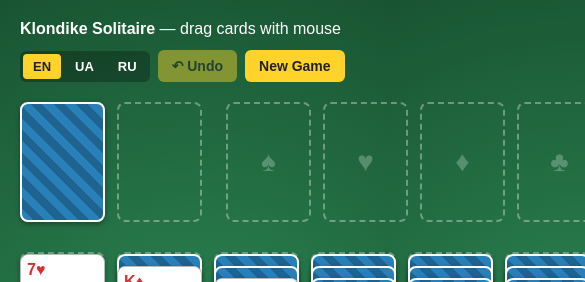
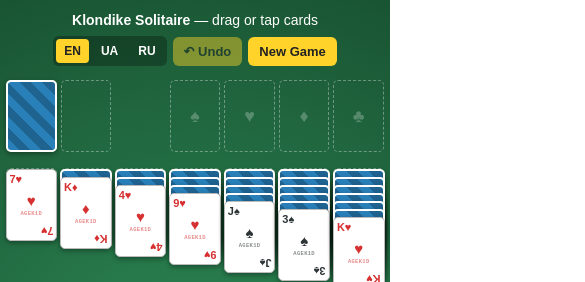
Before and after one commit to Agek1d/solitaire, a plain HTML site: page index.html in a window 390 px wide. Shown: the top 282 px of the page, 585 px wide, since content can reach past the window. Drawn offline with Linux system fonts and the light colour scheme.

Commit message:
Add files via upload

```diff
--- a/index.html
+++ b/index.html
@@ -3,6 +3,7 @@
 
 <head>
     <meta charset="UTF-8">
+    <meta name="viewport" content="width=device-width, initial-scale=1.0, maximum-scale=1.0, user-scalable=no">
     <title>Klondike Solitaire — AGEK1D</title>
     <style>
         body {
@@ -12,6 +13,7 @@
             margin: 0;
             padding: 20px;
             user-select: none;
+            -webkit-user-select: none;
             overflow-x: hidden;
             min-height: 100vh;
             box-sizing: border-box;
@@ -92,19 +94,19 @@
             max-width: 720px;
             margin: 0 auto;
             flex: 1;
-            padding-bottom: 180px;
+            padding-bottom: 190px;
         }
 
         .top-row,
         .tableau-row {
             display: grid;
-            grid-template-columns: repeat(7, 1fr);
+            grid-template-columns: repeat(7, minmax(0, 1fr));
             gap: 12px;
             margin-bottom: 30px;
         }
 
         .slot {
-            width: 85px;
+            width: 100%;
             height: 120px;
             border: 2px dashed rgba(255, 255, 255, 0.35);
             border-radius: 8px;
@@ -122,7 +124,7 @@
         }
 
         .card {
-            width: 85px;
+            width: calc(100% + 4px);
             height: 120px;
             border-radius: 8px;
             background: #fff;
@@ -242,6 +244,82 @@
             height: 16px;
             fill: currentColor;
         }
+
+        /* Адаптация под смартфоны */
+        @media (max-width: 740px) {
+            body {
+                padding: 12px 6px;
+            }
+
+            .header {
+                justify-content: center;
+                text-align: center;
+                margin-bottom: 14px;
+                gap: 8px;
+            }
+
+            #titleText {
+                font-size: 14px;
+                width: 100%;
+            }
+
+            .controls {
+                justify-content: center;
+                width: 100%;
+                gap: 6px;
+            }
+
+            .action-btn {
+                padding: 7px 11px;
+                font-size: 13px;
+            }
+
+            .lang-btn {
+                padding: 5px 8px;
+                font-size: 12px;
+            }
+
+            .top-row,
+            .tableau-row {
+                gap: 4px;
+                margin-bottom: 16px;
+            }
+
+            .slot {
+                height: 18.5vw;
+                border-radius: 5px;
+                border-width: 1.5px;
+                font-size: 18px;
+            }
+
+            .card {
+                width: calc(100% + 3px);
+                height: 18.5vw;
+                left: -1.5px;
+                top: -1.5px;
+                padding: 3px;
+                border-radius: 5px;
+                font-size: 11px;
+            }
+
+            .suit-big {
+                font-size: 15px;
+            }
+
+            .card-brand {
+                font-size: 5.5px;
+                letter-spacing: 0.3px;
+            }
+
+            .board {
+                padding-bottom: 140px;
+            }
+
+            .x-btn {
+                padding: 9px 18px;
+                font-size: 13px;
+            }
+        }
     </style>
 </head>
 
@@ -279,7 +357,7 @@
     </div>
 
     <footer class="footer">
-        <a class="x-btn" href="https://x.com/Agek1d" target="_blank" rel="noopener noreferrer">
+        <a class="x-btn" href="https://x.com" target="_blank" rel="noopener noreferrer">
             <svg viewBox="0 0 24 24" aria-hidden="true">
                 <path
                     d="M18.244 2.25h3.308l-7.227 8.26 8.502 11.24H16.17l-5.214-6.817L4.99 21.75H1.68l7.73-8.835L1.254 2.25H8.08l4.713 6.231zm-1.161 17.52h1.833L7.084 4.126H5.117z">
@@ -295,7 +373,7 @@
         const i18n = {
             en: {
                 pageTitle: 'Klondike Solitaire — AGEK1D',
-                header: '<strong>Klondike Solitaire</strong> — drag cards with mouse',
+                header: '<strong>Klondike Solitaire</strong> — drag or tap cards',
                 undo: '↶ Undo',
                 newGame: 'New Game',
                 win: 'Congratulations! You won! 🎉',
@@ -303,7 +381,7 @@
             },
             uk: {
                 pageTitle: 'Пасьянс Косинка — AGEK1D',
-                header: '<strong>Пасьянс «Косинка»</strong> — перетягуйте карти мишею',
+                header: '<strong>Пасьянс «Косинка»</strong> — перетягуйте або натискайте карти',
                 undo: '↶ Скасувати хід',
                 newGame: 'Нова гра',
                 win: 'Вітаємо! Ви склали пасьянс! 🎉',
@@ -311,7 +389,7 @@
             },
             ru: {
                 pageTitle: 'Пасьянс Косынка — AGEK1D',
-                header: '<strong>Пасьянс «Косынка»</strong> — перетаскивайте карты мышью',
+                header: '<strong>Пасьянс «Косынка»</strong> — перетаскивайте или нажимайте карты',
                 undo: '↶ Отменить ход',
                 newGame: 'Новая игра',
                 win: 'Поздравляем! Вы собрали пасьянс! 🎉',
@@ -336,6 +414,14 @@
         let history = [];
         let selected = null;
         let dragState = null;
+
+        function isMobileScreen() {
+            return window.innerWidth <= 740;
+        }
+
+        function getStepOffsets() {
+            return isMobileScreen() ? {up: 18, down: 8} : {up: 26, down: 12};
+        }
 
         function setLang(lang) {
             if (!i18n[lang]) lang = 'en';
@@ -519,6 +605,8 @@
                 startY: e.clientY,
                 offsetX: e.clientX - rect.left,
                 offsetY: e.clientY - rect.top,
+                cardW: rect.width,
+                cardH: rect.height,
                 isDragging: false,
                 domCards
             };
@@ -538,11 +626,14 @@
 
                 const pile = getPile(dragState.source, dragState.pileIdx);
                 const movingCards = pile.slice(dragState.cardIdx);
+                const step = getStepOffsets().up;
 
                 movingCards.forEach((c, idx) => {
                     const clone = buildCardHTML(c);
+                    clone.style.width = dragState.cardW + 'px';
+                    clone.style.height = dragState.cardH + 'px';
                     clone.style.left = '0px';
-                    clone.style.top = (idx * 26) + 'px';
+                    clone.style.top = (idx * step) + 'px';
                     clone.style.boxShadow = '0 10px 20px rgba(0,0,0,0.45)';
                     dragLayer.appendChild(clone);
                 });
@@ -670,6 +761,8 @@
 
             const tabContainer = document.getElementById('tableau');
             tabContainer.innerHTML = '';
+            const steps = getStepOffsets();
+
             for (let i = 0; i < 7; i++) {
                 const slot = document.createElement('div');
                 slot.className = 'slot';
@@ -680,11 +773,13 @@
                 let offset = 0;
                 tableau[i].forEach((card, cIdx) => {
                     slot.appendChild(createCardEl(card, 'tableau', i, cIdx, offset));
-                    offset += card.faceUp ? 26 : 12;
+                    offset += card.faceUp ? steps.up : steps.down;
                 });
                 tabContainer.appendChild(slot);
             }
         }
+
+        window.addEventListener('resize', () => render());
 
         loadInitialLang();
         initGame();
```
